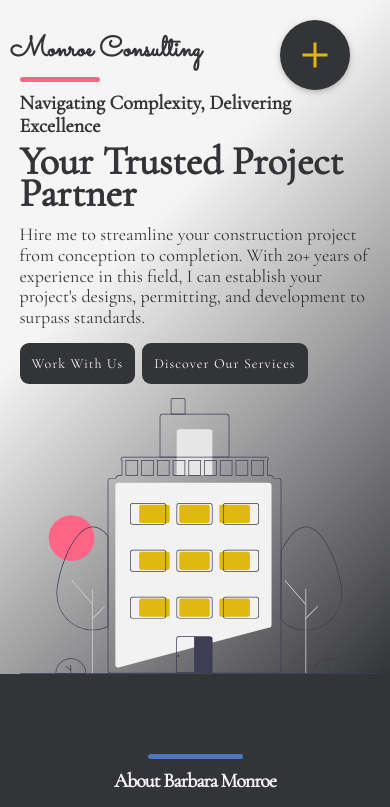
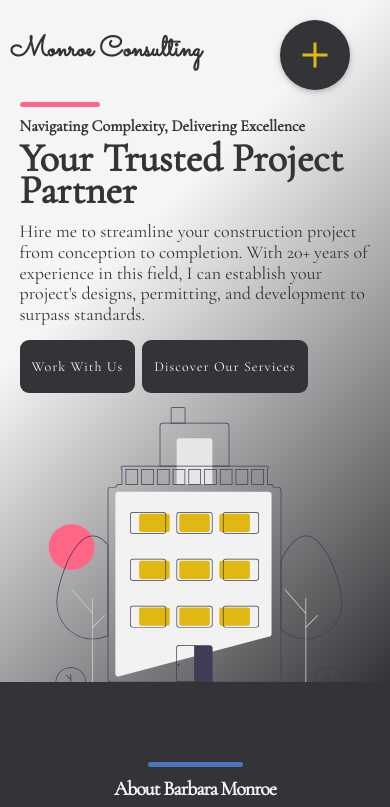
Before and after one commit to Caleb-Rogers/bmonroe-consulting, a Next.js app: page / in a window 390 px wide. Shown: the top 807 px of the page. Built offline with nearby package versions, Linux system fonts and the light colour scheme.

Commit message:
Responsive Tweaks 2

```diff
--- a/src/components/Hero/Hero.css
+++ b/src/components/Hero/Hero.css
@@ -81,7 +81,7 @@ body {
 }
 
 .hero-sub-heading {
-  font-size: clamp(2rem, 2.3vw, 3rem);
+  font-size: clamp(1.6rem, 2.3vw, 3rem);
   font-weight: 600;
   line-height: 1.15;
   margin-bottom: 10px;
@@ -182,7 +182,7 @@ body {
   }
   .hero-btn {
     font-size: clamp(1.4rem, 1.9vw, 2rem);
-    padding: clamp(1rem, 2.5vw, 1.8rem) clamp(1.2rem, 2.5vw, 1.8rem);
+    padding: clamp(1.6rem, 2.5vw, 1.8rem) clamp(1.2rem, 2.5vw, 1.8rem);
   }
 }
 
@@ -193,9 +193,10 @@ body {
     max-width: 90%;
   }
   .hero-text {
-    margin: 22% 0 4%;
+    margin: calc(20% + 9%) 0 4%;
   }
   .hero-sub-heading {
+    font-weight: 700;
     margin-bottom: 7px;
   }
   .hero-heading {
```
